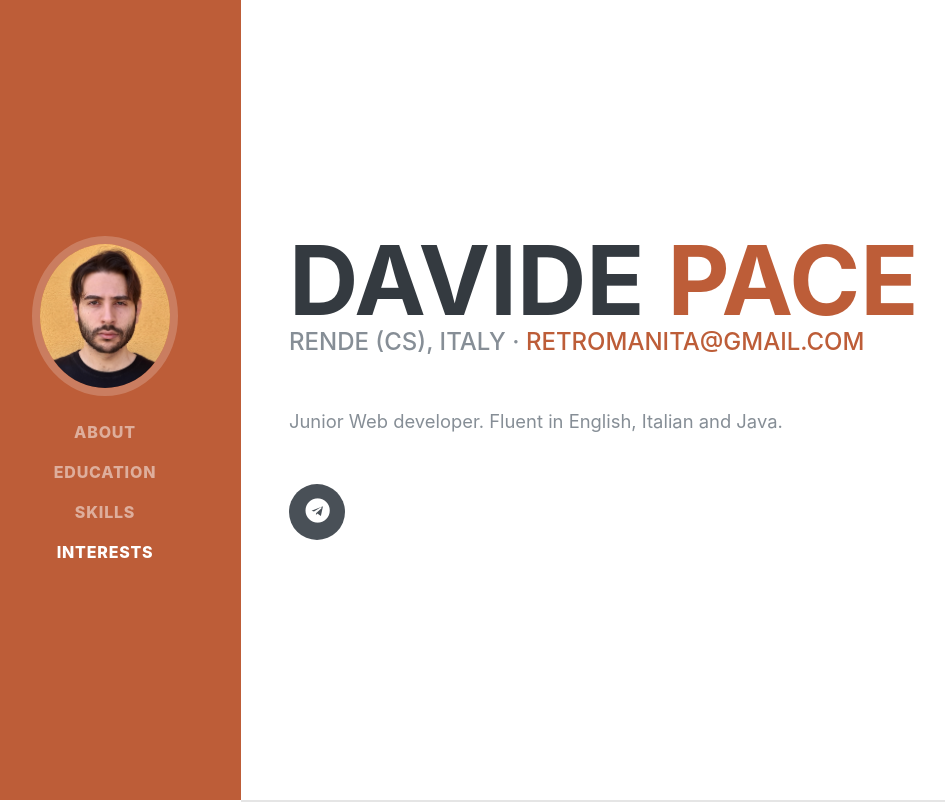
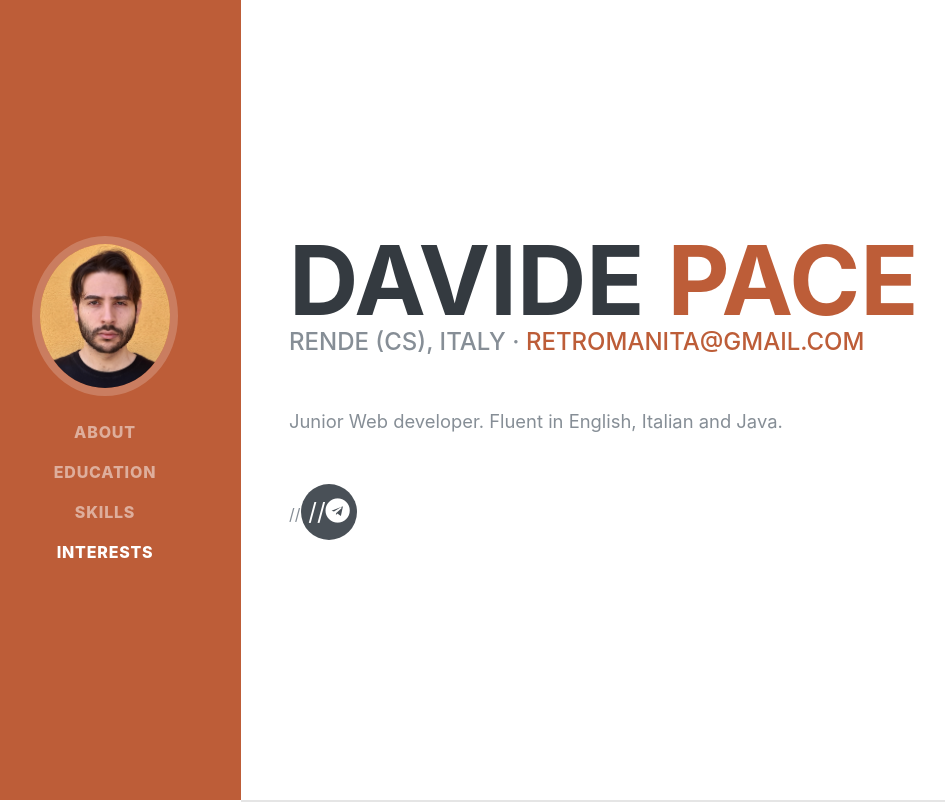
Before and after one commit to DavidePace/DavidePace.github.io, a plain HTML site: page index.html in a window 1280 px wide. Shown: the top 805 px of the page, without its empty margins (31-976 px from the left). Drawn offline with Linux system fonts and the light colour scheme; some icons are missing; a web font is replaced by a local one.

Commit message:
Update index.html
Social icons testing

```diff
--- a/index.html
+++ b/index.html
@@ -65,9 +65,9 @@
         </div>
         <p class="lead mb-5">Junior Web developer. Fluent in English, Italian and Java. </p>
         <div class="social-icons">
-          <a href="mailto:retromanita@gmail.com">
-            <i class="fas fa-envelope-square></i>
-          </a>
+          //<a href="mailto:retromanita@gmail.com">
+            //<i class="fas fa-envelope-square></i>
+          //</a>
           <a href="https://web.telegram.org/#/im?p=@GreenDayBroccoli">
             <i class="fab fa-telegram"></i>
           </a>
```
